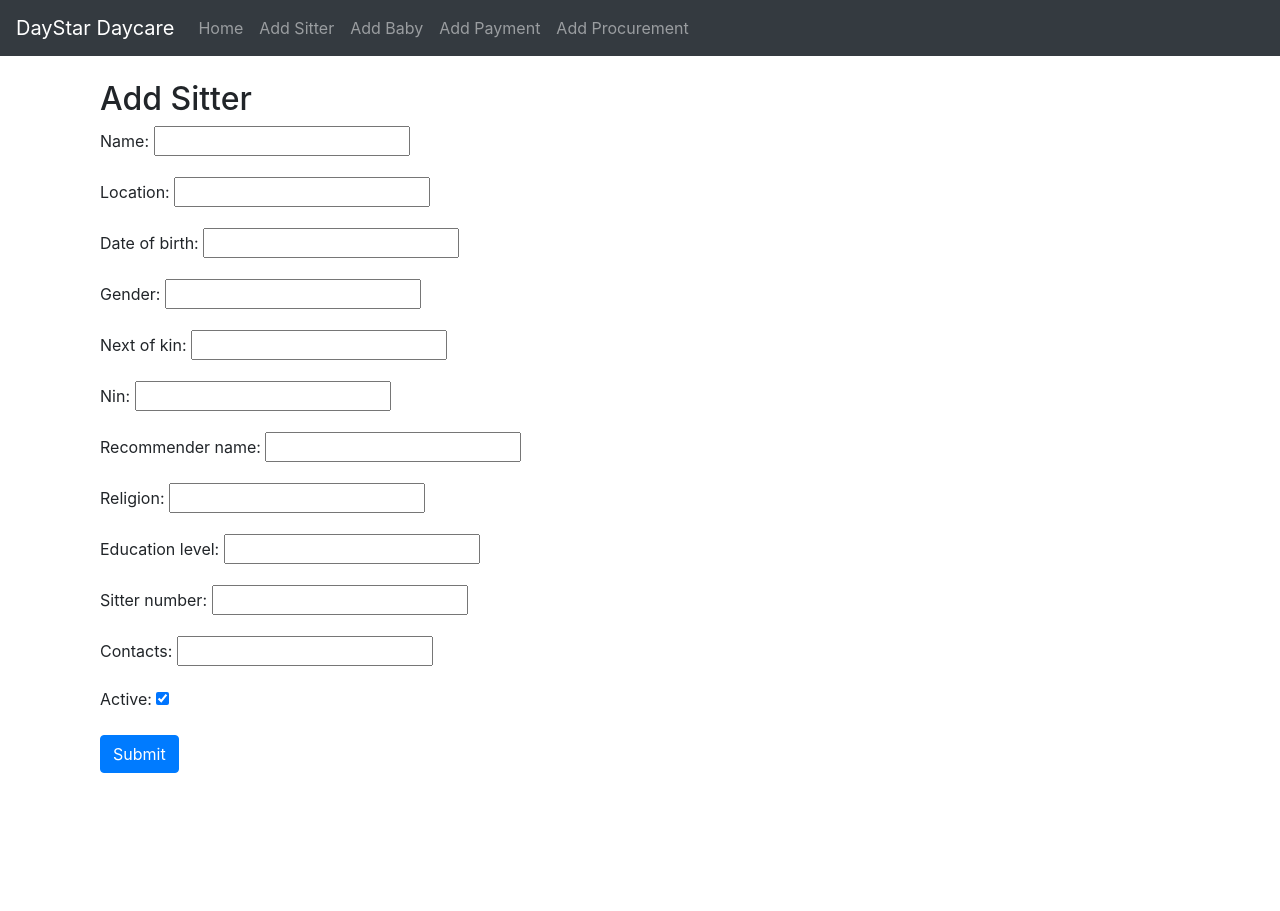
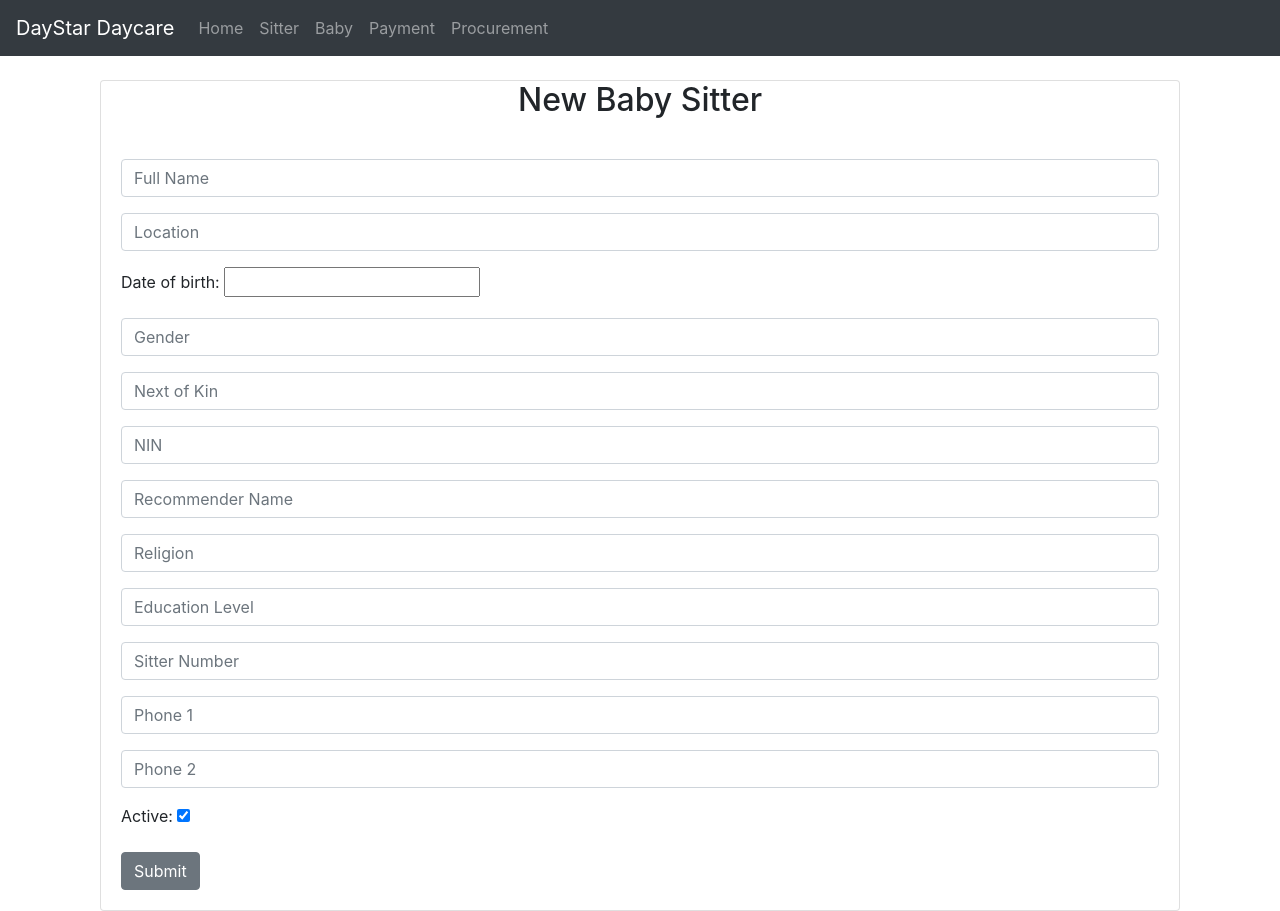
Before and after one commit to kalosius/Day-Star, a Django app: page /sitter/create/ in a window 1280 px wide. Before the commit the page ends 773 px from the top, so only its background shows below. Run offline with Django 5.2, Linux system fonts and the light colour scheme; some libraries are stand-ins or nearby versions.

Commit message:
created bootstrapfied form

```diff
--- a/daycare/forms.py
+++ b/daycare/forms.py
@@ -2,11 +2,25 @@ from django import forms
 from .models import Sitter, Baby, Payment, Procurement
 
 class SitterForm(forms.ModelForm):
+    name = forms.CharField(label="", widget=forms.TextInput(attrs={"class":"form-control", "placeholder":"Full Name"}), required=True)
+    gender = forms.CharField(label="", widget=forms.TextInput(attrs={"class":"form-control", "placeholder":"Gender"}), required=True)
+    location = forms.CharField(label="", widget=forms.TextInput(attrs={"class":"form-control", "placeholder":"Location"}), required=True)
+    # date_of_birth = forms.DateTimeField(label="", widget=forms.DateTimeField(attrs={'class': 'form-control', 'placeholder': 'Date of Birth'}), required=True)
+    next_of_kin = forms.CharField(label="", widget=forms.TextInput(attrs={"class":"form-control", "placeholder":"Next of Kin"}))
+    nin = forms.CharField(label="", widget=forms.TextInput(attrs={"class":"form-control", "placeholder":"NIN"}), required=True)
+    recommender_name = forms.CharField(label="", widget=forms.TextInput(attrs={"class":"form-control", "placeholder":"Recommender Name"}), required=True)
+    religion = forms.CharField(label="", widget=forms.TextInput(attrs={"class":"form-control", "placeholder":"Religion"}))
+    education_level = forms.CharField(label="", widget=forms.TextInput(attrs={"class":"form-control", "placeholder":"Education Level"}))
+    sitter_number = forms.IntegerField(label="", widget=forms.NumberInput(attrs={"class":"form-control", "placeholder":"Sitter Number"}), required=True)
+    contact1 = forms.CharField(label="", widget=forms.TextInput(attrs={"class":"form-control", "placeholder":"Phone 1"}), required=True)
+    contact2 = forms.CharField(label="", widget=forms.TextInput(attrs={"class":"form-control", "placeholder":"Phone 2"}))
+
     class Meta:
         model = Sitter
         fields = '__all__'
 
 class BabyForm(forms.ModelForm):
+
     class Meta:
         model = Baby
         fields = '__all__'
--- a/daycare/models.py
+++ b/daycare/models.py
@@ -11,7 +11,8 @@ class Sitter(models.Model):
     religion = models.CharField(max_length=50, null=True, blank=True)
     education_level = models.CharField(max_length=50)
     sitter_number = models.IntegerField(unique=True)
-    contacts = models.CharField(max_length=100)
+    contact1 = models.CharField(max_length=16, null=True)
+    contact2 = models.CharField(max_length=16, null=True)
     active = models.BooleanField(default=True)
 
     def __str__(self):
@@ -34,12 +35,20 @@ class Baby(models.Model):
     class Meta:
         verbose_name_plural = "Babies"
 
+    def __str__(self):
+        return self.name
+
+
 
 class Payment(models.Model):
     baby = models.ForeignKey(Baby, on_delete=models.CASCADE)
     amount = models.DecimalField(max_digits=10, decimal_places=2)
     payment_type = models.CharField(max_length=20)  # Half day or Full day
     timestamp = models.DateTimeField(auto_now_add=True)
+
+    def __str__(self):
+        return self.baby
+
 
 
 class Procurement(models.Model):
@@ -49,3 +58,6 @@ class Procurement(models.Model):
 
     class Meta:
         verbose_name_plural = "Procurement"
+
+    def __str__(self):
+        return self.item_name
--- a/daycare/templates/baby_form.html
+++ b/daycare/templates/baby_form.html
@@ -5,7 +5,7 @@
   <form method="post">
     {% csrf_token %}
     {{ form.as_p }}
-    <button type="submit" class="btn btn-primary">Submit</button>
+    <button type="submit" class="btn btn-secondary">Submit</button>
   </form>
 </div>
 {% endblock %}
--- a/daycare/templates/base.html
+++ b/daycare/templates/base.html
@@ -20,16 +20,16 @@
         <a class="nav-link" href="{% url 'home' %}">Home</a>
       </li>
       <li class="nav-item">
-        <a class="nav-link" href="{% url 'sitter_create' %}">Add Sitter</a>
+        <a class="nav-link" href="{% url 'sitter_create' %}"> Sitter</a>
       </li>
       <li class="nav-item">
-        <a class="nav-link" href="{% url 'baby_create' %}">Add Baby</a>
+        <a class="nav-link" href="{% url 'baby_create' %}"> Baby</a>
       </li>
       <li class="nav-item">
-        <a class="nav-link" href="{% url 'payment_create' %}">Add Payment</a>
+        <a class="nav-link" href="{% url 'payment_create' %}"> Payment</a>
       </li>
       <li class="nav-item">
-        <a class="nav-link" href="{% url 'procurement_create' %}">Add Procurement</a>
+        <a class="nav-link" href="{% url 'procurement_create' %}"> Procurement</a>
       </li>
     </ul>
   </div>
--- a/daycare/templates/payment_form.html
+++ b/daycare/templates/payment_form.html
@@ -5,7 +5,7 @@
   <form method="post">
     {% csrf_token %}
     {{ form.as_p }}
-    <button type="submit" class="btn btn-primary">Submit</button>
+    <button type="submit" class="btn btn-secondary">Submit</button>
   </form>
 </div>
 {% endblock %}
--- a/daycare/templates/sitter_form.html
+++ b/daycare/templates/sitter_form.html
@@ -1,11 +1,19 @@
 {% extends 'base.html' %}
 {% block content %}
 <div class="container">
-  <h2>Add Sitter</h2>
-  <form method="post">
-    {% csrf_token %}
-    {{ form.as_p }}
-    <button type="submit" class="btn btn-primary">Submit</button>
-  </form>
+
+  <div class="card">
+    <div class="card-title">
+      <center>      <h2>New Baby Sitter</h2>
+      </center>
+    </div>
+    <div class="card-body">
+      <form method="post">
+        {% csrf_token %}
+        {{ form.as_p }}
+        <button type="submit" class="btn btn-secondary">Submit</button>
+      </form>
+    </div>
+  </div>
 </div>
 {% endblock %}
```
Also changed, not shown: daycare/migrations/0003_remove_sitter_contacts_sitter_contact1_and_more.py (added), daystar/db.sqlite3.
